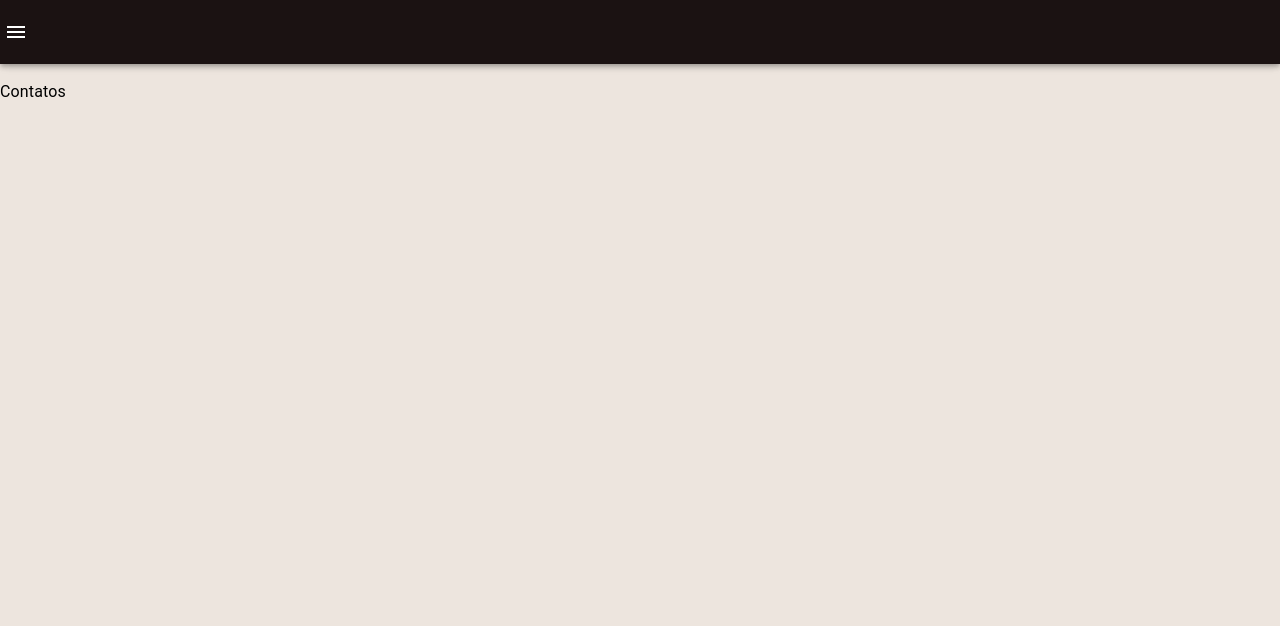
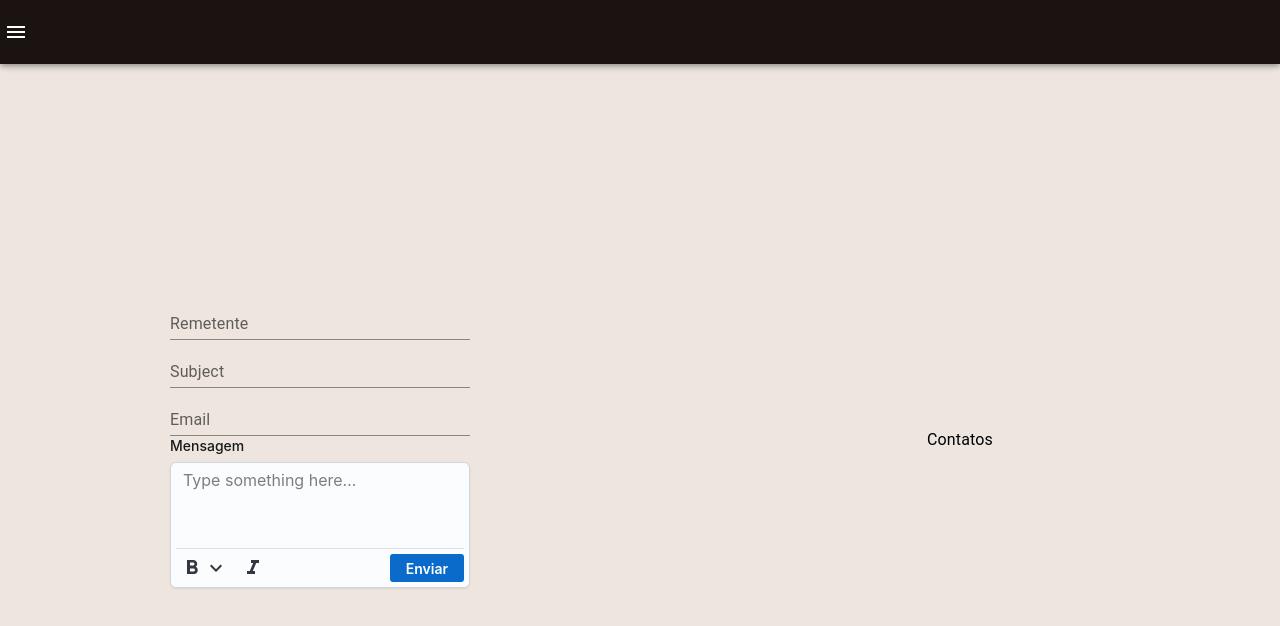
Before and after one commit to callioptsu/Portfolio, a Next.js app: page /contatos in a window 1280 px wide. Shown: the top 626 px of the page. Built offline with nearby package versions, Linux system fonts and the light colour scheme.

Commit message:
feat: implementação de componentes para envio de email e adição da dependência mui Joy

```diff
--- a/package.json
+++ b/package.json
@@ -14,6 +14,7 @@
     "@emotion/react": "^11.14.0",
     "@emotion/styled": "^11.14.0",
     "@mui/icons-material": "^6.2.1",
+    "@mui/joy": "^5.0.0-beta.51",
     "@mui/lab": "^6.0.0-beta.21",
     "@mui/material": "^6.2.1",
     "@rocketseat/eslint-config": "^3.0.12",
--- /dev/null
+++ b/src/app/contatos/actions/emailFormAction.ts
@@ -0,0 +1,28 @@
+import postEmail from './postEmail'
+
+interface Payload {
+  subject: string
+  email: string
+  message: string
+}
+
+export default async function emailFormAction(formData: FormData) {
+  'use server'
+  const raw = Object.fromEntries(formData.entries())
+
+  if (
+    typeof raw.subject !== 'string' ||
+    typeof raw.email !== 'string' ||
+    typeof raw.message !== 'string'
+  ) {
+    throw new Error('Campos inválidos!')
+  }
+
+  const payload: Payload = {
+    subject: raw.subject,
+    email: raw.email,
+    message: raw.message,
+  }
+
+  await postEmail(payload)
+}
--- /dev/null
+++ b/src/app/contatos/actions/postEmail.ts
@@ -0,0 +1,20 @@
+import axios from 'axios'
+
+interface Params {
+  subject: string
+  email: string
+  message: string
+}
+
+export default async function postEmail(payload: Params) {
+  try {
+    const { data } = await axios.post(
+      'http://localhost:3000/api/send-email/',
+      payload,
+    )
+
+    console.log(data)
+  } catch (err) {
+    console.log(err)
+  }
+}
--- a/src/app/contatos/page.tsx
+++ b/src/app/contatos/page.tsx
@@ -1,17 +1,45 @@
 // Material UI
 import Box from '@mui/material/Box'
+import Container from '@mui/material/Container'
 import Typography from '@mui/material/Typography'
 
 // Custom
 import HeaderComponent from '@/components/@custom-header/HeaderComponent'
+import FormContainer from '@/components/@custom-form/FormContainer'
+import CommentComponent from '@/components/@custom-comment/CommentComponent'
+
+// Actions
+import emailFormAction from './actions/emailFormAction'
 
 export default function Contacts() {
   return (
     <>
       <Box sx={{ height: '10vh' }} />
       <HeaderComponent />
-      <Box component="main">
-        <Typography component="h1">Contatos</Typography>
+      <Box
+        component="main"
+        sx={{
+          display: 'flex',
+          justifyContent: 'center',
+          alignItems: 'center',
+          width: '100%',
+          height: '90vh',
+        }}
+      >
+        <FormContainer formAction={emailFormAction}>
+          <CommentComponent />
+        </FormContainer>
+        <Container
+          sx={{
+            display: 'flex',
+            justifyContent: 'center',
+            alignItems: 'center',
+            width: '50%',
+            height: '100%',
+          }}
+        >
+          <Typography>Contatos</Typography>
+        </Container>
       </Box>
     </>
   )
--- /dev/null
+++ b/src/components/@custom-comment/CommentComponent.tsx
@@ -0,0 +1,100 @@
+'use client'
+
+import React, { useState } from 'react'
+import Box from '@mui/joy/Box'
+import Button from '@mui/joy/Button'
+import FormControl from '@mui/joy/FormControl'
+import FormLabel from '@mui/joy/FormLabel'
+import Textarea from '@mui/joy/Textarea'
+import IconButton from '@mui/joy/IconButton'
+import Menu from '@mui/joy/Menu'
+import MenuItem from '@mui/joy/MenuItem'
+import ListItemDecorator from '@mui/joy/ListItemDecorator'
+import FormatBold from '@mui/icons-material/FormatBold'
+import FormatItalic from '@mui/icons-material/FormatItalic'
+import KeyboardArrowDown from '@mui/icons-material/KeyboardArrowDown'
+import Check from '@mui/icons-material/Check'
+import TextField from '@mui/material/TextField'
+
+export default function CommentComponent() {
+  const [italic, setItalic] = useState(false)
+  const [fontWeight, setFontWeight] = useState('normal')
+  const [anchorEl, setAnchorEl] = useState<null | HTMLElement>(null)
+  return (
+    <FormControl>
+      <TextField name="nome" variant="standard" label="Remetente" />
+      <TextField name="subject" variant="standard" label="Subject" />
+      <TextField name="email" variant="standard" label="Email" />
+      <FormLabel>Mensagem</FormLabel>
+      <Textarea
+        name="message"
+        placeholder="Type something here…"
+        minRows={3}
+        endDecorator={
+          <Box
+            sx={{
+              display: 'flex',
+              gap: 'var(--Textarea-paddingBlock)',
+              pt: 'var(--Textarea-paddingBlock)',
+              borderTop: '1px solid',
+              borderColor: 'divider',
+              flex: 'auto',
+            }}
+          >
+            <IconButton
+              variant="plain"
+              color="neutral"
+              onClick={(event) => setAnchorEl(event.currentTarget)}
+            >
+              <FormatBold />
+              <KeyboardArrowDown fontSize="medium" />
+            </IconButton>
+            <Menu
+              anchorEl={anchorEl}
+              open={Boolean(anchorEl)}
+              onClose={() => setAnchorEl(null)}
+              size="sm"
+              placement="bottom-start"
+              sx={{ '--ListItemDecorator-size': '24px' }}
+            >
+              {['200', 'normal', 'bold'].map((weight) => (
+                <MenuItem
+                  key={weight}
+                  selected={fontWeight === weight}
+                  onClick={() => {
+                    setFontWeight(weight)
+                    setAnchorEl(null)
+                  }}
+                  sx={{ fontWeight: weight }}
+                >
+                  <ListItemDecorator>
+                    {fontWeight === weight && <Check fontSize="small" />}
+                  </ListItemDecorator>
+                  {weight === '200' ? 'lighter' : weight}
+                </MenuItem>
+              ))}
+            </Menu>
+            <IconButton
+              variant={italic ? 'soft' : 'plain'}
+              color={italic ? 'primary' : 'neutral'}
+              aria-pressed={italic}
+              onClick={() => setItalic((bool) => !bool)}
+            >
+              <FormatItalic />
+            </IconButton>
+            <Button type="submit" sx={{ ml: 'auto' }}>
+              Enviar
+            </Button>
+          </Box>
+        }
+        sx={[
+          {
+            minWidth: 300,
+            fontWeight,
+          },
+          italic ? { fontStyle: 'italic' } : { fontStyle: 'initial' },
+        ]}
+      />
+    </FormControl>
+  )
+}
--- /dev/null
+++ b/src/components/@custom-form/FormContainer.tsx
@@ -0,0 +1,27 @@
+import React, { ReactNode } from 'react'
+
+// MUI UI
+import Container from '@mui/material/Container'
+
+interface Props {
+  children: ReactNode
+  formAction: (formData: FormData) => void
+}
+
+export default function FormContainer({ children, formAction }: Props) {
+  return (
+    <Container
+      component="form"
+      action={formAction}
+      sx={{
+        display: 'flex',
+        justifyContent: 'center',
+        alignItems: 'center',
+        width: '50%',
+        height: '100%',
+      }}
+    >
+      {children}
+    </Container>
+  )
+}
--- a/src/utils/helpers.ts
+++ b/src/utils/helpers.ts
@@ -23,7 +23,7 @@ export function dateTimeFormat(dateTime: string): string {
  * @returns {Array}
  */
 export async function createAxiosInstance(
-  instance: 'GET-REPOS' | 'GET-AVATARS',
+  instance: 'GET-REPOS' | 'GET-AVATARS' | 'POST-EMAIL',
   repoName: string | null,
   // eslint-disable-next-line @typescript-eslint/no-explicit-any
 ): Promise<AxiosResponse<any, any> | null> {
@@ -40,7 +40,6 @@ export async function createAxiosInstance(
   }
 
   if (instance.includes('GET-AVATARS') && repoName) {
-    console.log(repoName)
     const axiosReposInstante = axios.create({
       baseURL: `https://api.github.com/repos/${process.env.GITHUB_USER}/${repoName}/`,
       method: 'GET',
```
Also changed, not shown: 1 other file (tests, documents, lock files or other folders).
